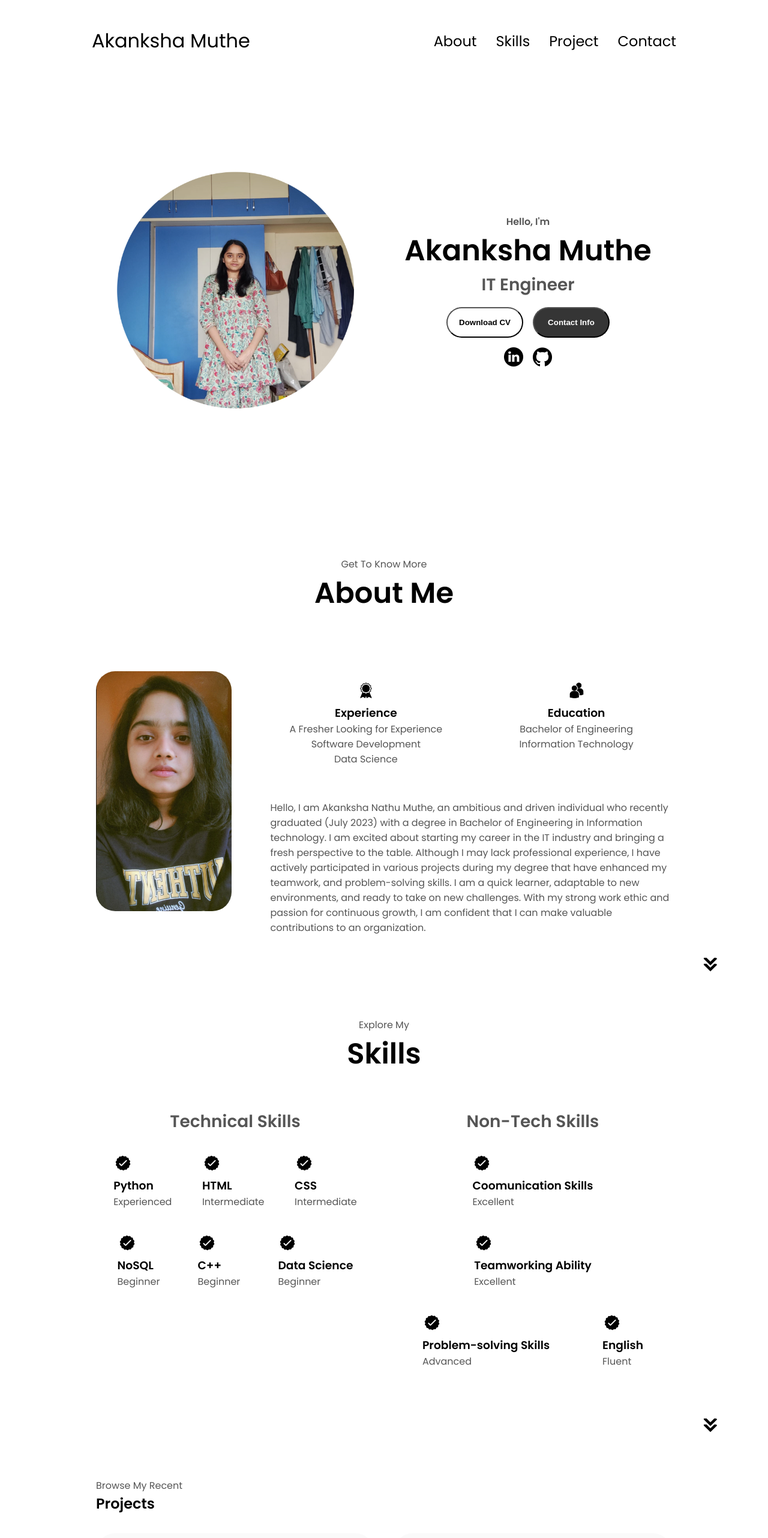
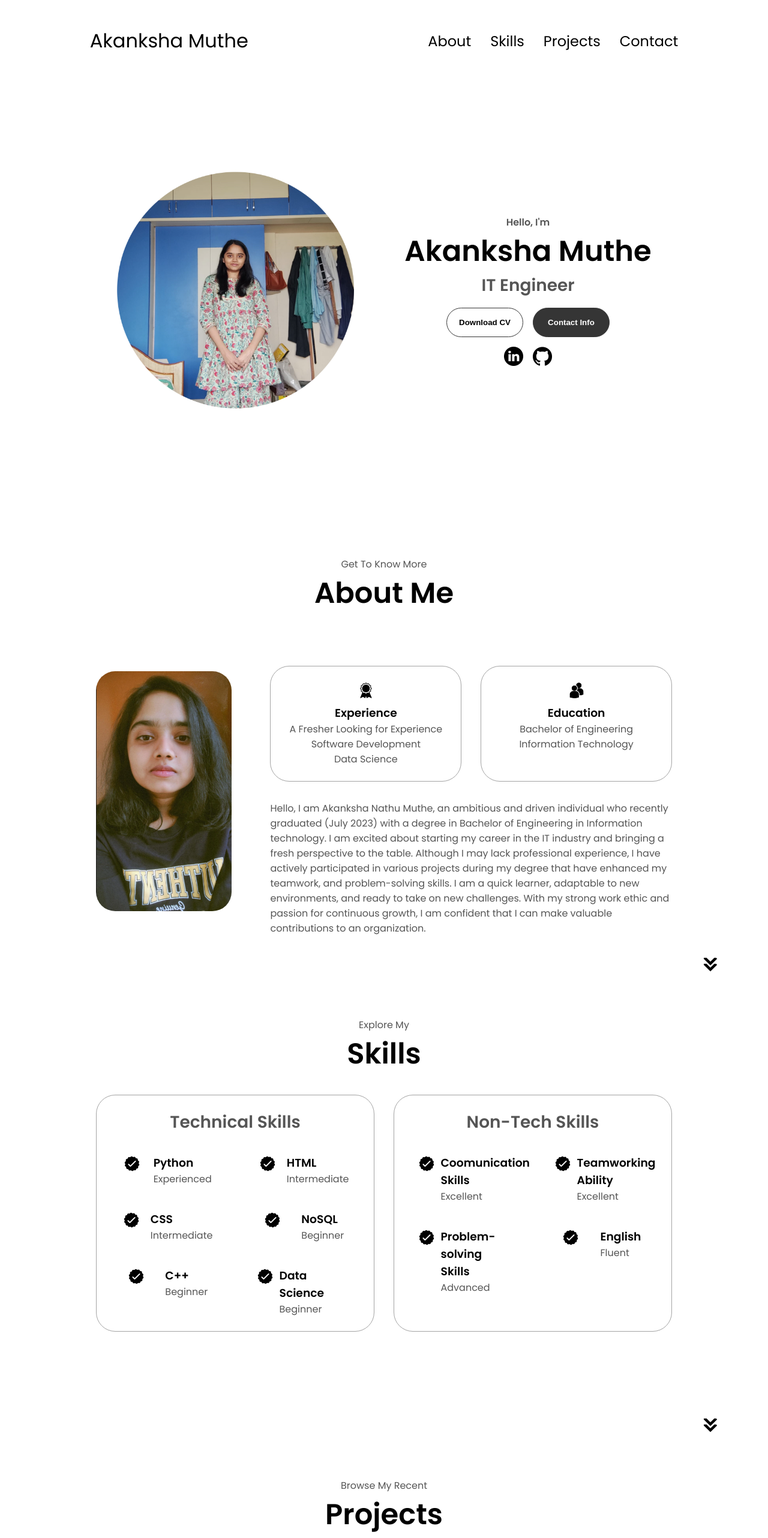
Before and after one commit to Aknm17/Portfolio, a plain HTML site: page index.html in a window 1280 px wide. Shown: the top 2564 px of the page at 60% size. Drawn offline with Linux system fonts and the light colour scheme.

Commit message:
Made necessary changes.

```diff
--- a/index.html
+++ b/index.html
@@ -14,7 +14,7 @@
         <ul class="nav-links">
             <li><a href="#about">About</a></li>
             <li><a href="#experience">Skills</a></li>
-            <li><a href="#projects">Project</a></li>
+            <li><a href="#projects">Projects</a></li>
             <li><a href="#contact">Contact</a></li>
         </ul>
     </div>
@@ -30,8 +30,8 @@
         </div>
         <div class="menu-links">
             <li><a href="#about" onclick="toggleMenu()">About</a></li>
-            <li><a href="#experience" onclick="toggleMenu()">Experience</a></li>
-            <li><a href="#projects" onclick="toggleMenu()">Project</a></li>
+            <li><a href="#experience" onclick="toggleMenu()">Skills</a></li>
+            <li><a href="#projects" onclick="toggleMenu()">Projects</a></li>
             <li><a href="#contact" onclick="toggleMenu()">Contact</a></li>
         </div>
     </div>
@@ -179,8 +179,8 @@
         <img src="./Assets/arrow.png" alt="Arrow-icon" class="icon arrow" onclick="location.href='./#projects'">
   </section>
   <section id="projects">
-    <p>Browse My Recent</p>
-    <h1>Projects</h1>
+    <p class="section__text__p1">Browse My Recent</p>
+    <h1 class="title">Projects</h1>
     <div class="experience-details-container">
         <div class="about-containers">
         <div class="details-container color-container">
--- a/style.css
+++ b/style.css
@@ -70,6 +70,11 @@ a:hover{
 
 #hamburger-nav{
     display: none;
+}
+
+.hamburger-menu{
+    position: relative;
+    display: inline-block;
 }
 
 .hamburger-icon{
@@ -163,7 +168,7 @@ section{
     display: flex;
     justify-content: center;
     gap: 5rem;
-    height: vh;
+    height: 80vh;
 }
 
 .section__pic-container {
@@ -172,6 +177,7 @@ section{
     width: 400px;
     margin: auto 0;
 }
+
 
 .section__text {
     align-self: center;
@@ -227,7 +233,7 @@ section{
 }
 
 .btn-color-1, .btn-color-2 {
-    border-color: rgb(53, 53, 53) 0.1rem solid;
+    border: rgb(53, 53, 53) 0.1rem solid;
 }
 
 .btn-color-1:hover, .btn-color-2:hover {
@@ -274,7 +280,6 @@ section{
 
 .about-containers, .about-details-container {
     display: flex;
-
 }
 
 .about-pic{
@@ -292,8 +297,8 @@ section{
     flex: 1;
     background: white;
     border-radius: 2rem;
-    border: rgb(53, 53, 53);
-    border-color: rgb(51, 16, 246);
+    border: rgb(53, 53, 53) 0.1rem solid;
+    border-color: rgb(163, 163, 163);
     text-align: center;
 }
 
@@ -336,7 +341,7 @@ section{
     justify-content: space-around;
 }
 
-.article{
+article{
     display: flex;
     width: 10rem;
     justify-content: space-around;
@@ -370,7 +375,8 @@ article .icon{
 }
 
 .project-btn{
-    color:black
+    color:black;
+    border-color: rgb(163, 163, 163);
 }
 
 /* Contact */
@@ -386,7 +392,7 @@ article .icon{
     display: flex;
     justify-content: center;
     border-radius: 2rem;
-    border: rgb(53, 53, 53);
+    border: rgb(53, 53, 53) 0.1rem solid;
     border-color: rgb(163, 163, 163);
     background: rgb(250, 250, 250);
     margin: 2rem auto;
```
